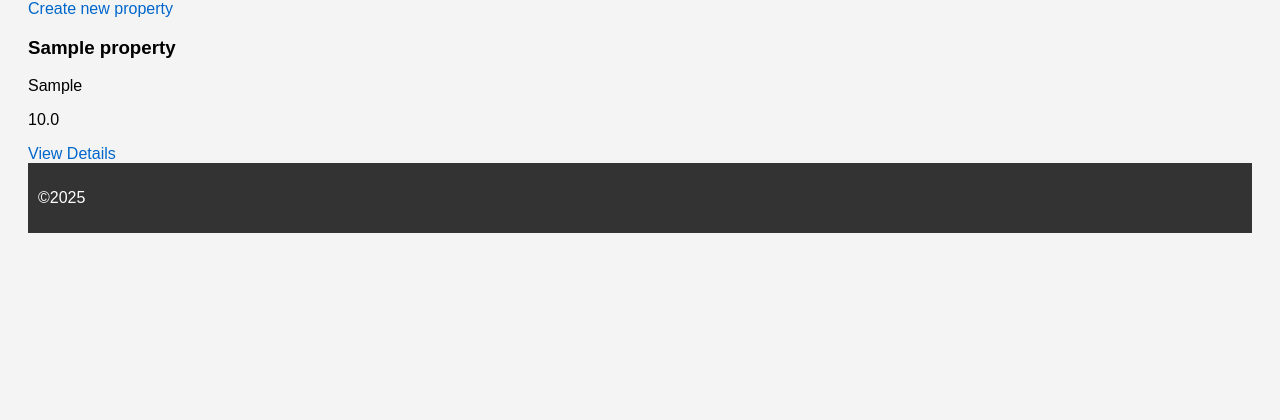
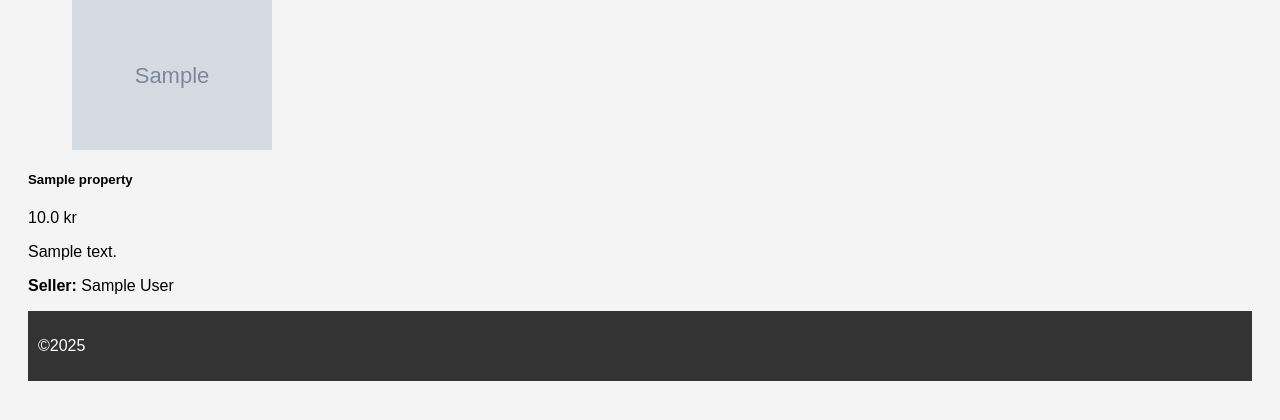
Before and after one commit to clausen2502/Verklegt2, a Django app: page /property/ in a window 1280 px wide. Shown: the part 128-548 px from the top of the page. Run offline with Django 5.2, Linux system fonts and the light colour scheme; tables that the repository leaves empty hold one stand-in row (values such as "Sample post"); grey boxes marked "Sample" are stand-in pictures.

Commit message:
applying views

```diff
--- a/property/models.py
+++ b/property/models.py
@@ -14,4 +14,4 @@ class Property(models.Model):
 
 class PropertyPhoto(models.Model):
     image = models.CharField(max_length=4096)
-    property = models.ForeignKey(Property, on_delete=models.CASCADE)
+    property = models.ForeignKey(Property, on_delete=models.CASCADE, related_name='photos')
--- a/property/urls.py
+++ b/property/urls.py
@@ -4,4 +4,5 @@ from . import views
 urlpatterns = [
     path('', views.index, name="property-index"),
     path('create_property', views.create_property, name="create-property"),
+    path('<int:id>/', views.get_property_by_id, name='property-detail'),
 ]
--- a/templates/property/properties.html
+++ b/templates/property/properties.html
@@ -1,12 +1,9 @@
 {% extends "base.html" %}
 
 {% block content %}
-<div>
-    <a href="{% url 'create-property' %}" class="btn btn-primary">Create new property</a>
-    <div class="grid-3">
-        {% for property in properties %}
-            {% include "property/single_property.html" with is_detail=False property=property %}
-        {% endfor %}
-    </div>
+<div class="grid-3">
+    {% for property in properties %}
+        {% include "property/single_property.html" with is_detail=False property=property %}
+    {% endfor %}
 </div>
 {% endblock %}
--- a/templates/property/single_property.html
+++ b/templates/property/single_property.html
@@ -1,6 +1,22 @@
-<div class="property-card">
-  <h3>{{ property.name }}</h3>
-  <p>{{ property.type }}</p>
-  <p>{{ property.price }}</p>
-  <a href="{% url 'property-by-id' property.id %}">View Details</a>
+<div class="card text-center" style="width: 18rem;">
+    {% if is_detail == True %}
+        {% for image in property.photos.all %}
+            <img src="{{ image.image }}" />
+        {% endfor %}
+    {% else %}
+        {% with property.photos.first as photo %}
+            {% if photo %}
+                <div class="image" style="background-image: url('{{ photo.image }}'); height: 150px; background-size: contain; background-position: center; background-repeat: no-repeat;"></div>
+            {% else %}
+                <div class="image" style="height: 150px; background-color: #ccc;"></div>
+            {% endif %}
+        {% endwith %}
+    {% endif %}
+
+    <div class="card-body">
+        <h5 class="card-title">{{ property.name }}</h5>
+        <p class="lead">{{ property.price }} kr</p>
+        <p class="card-text">{{ property.description }}</p>
+        <p><strong>Seller:</strong> {{ property.seller.name }}</p>
+    </div>
 </div>
```
Also changed, not shown: static/css/main.css (+23 -0 lines), templates/property/property_detail.html (+5 -13 lines), property/migrations/0003_alter_propertyphoto_property.py (added).
